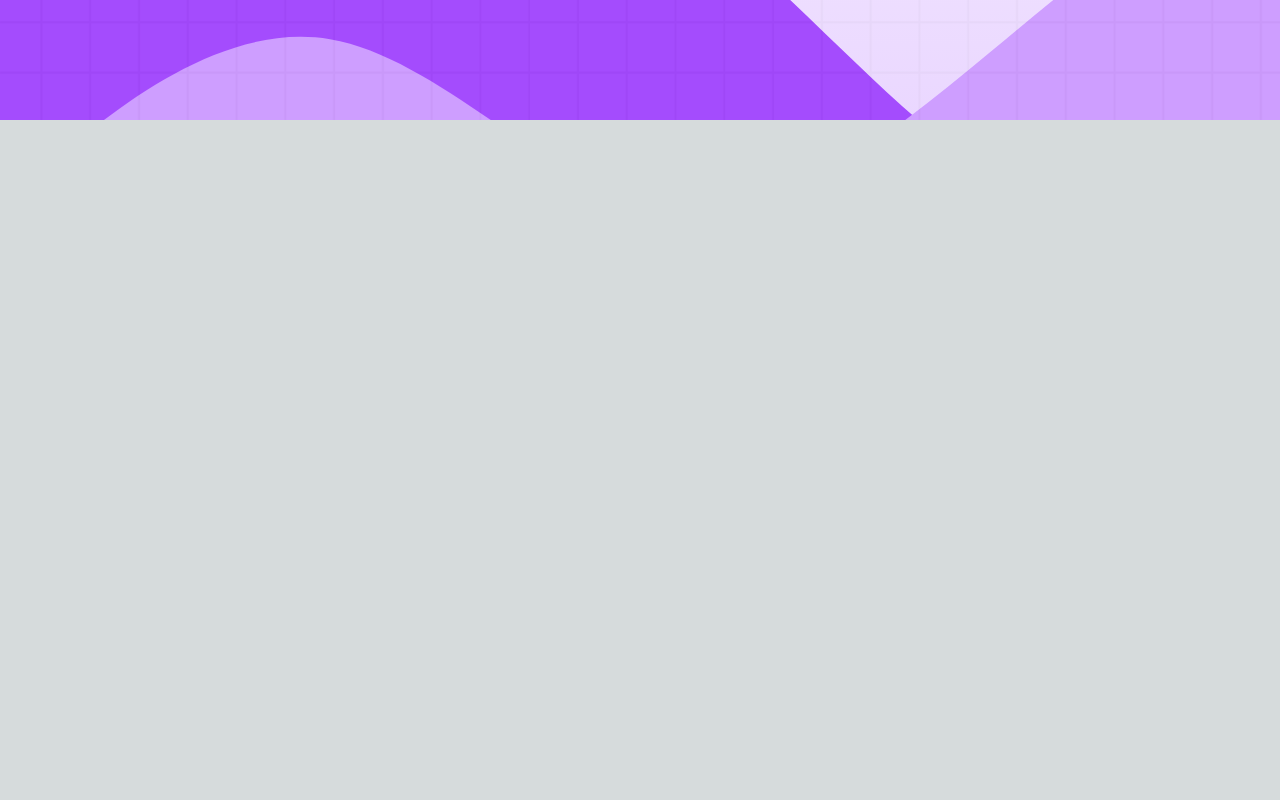
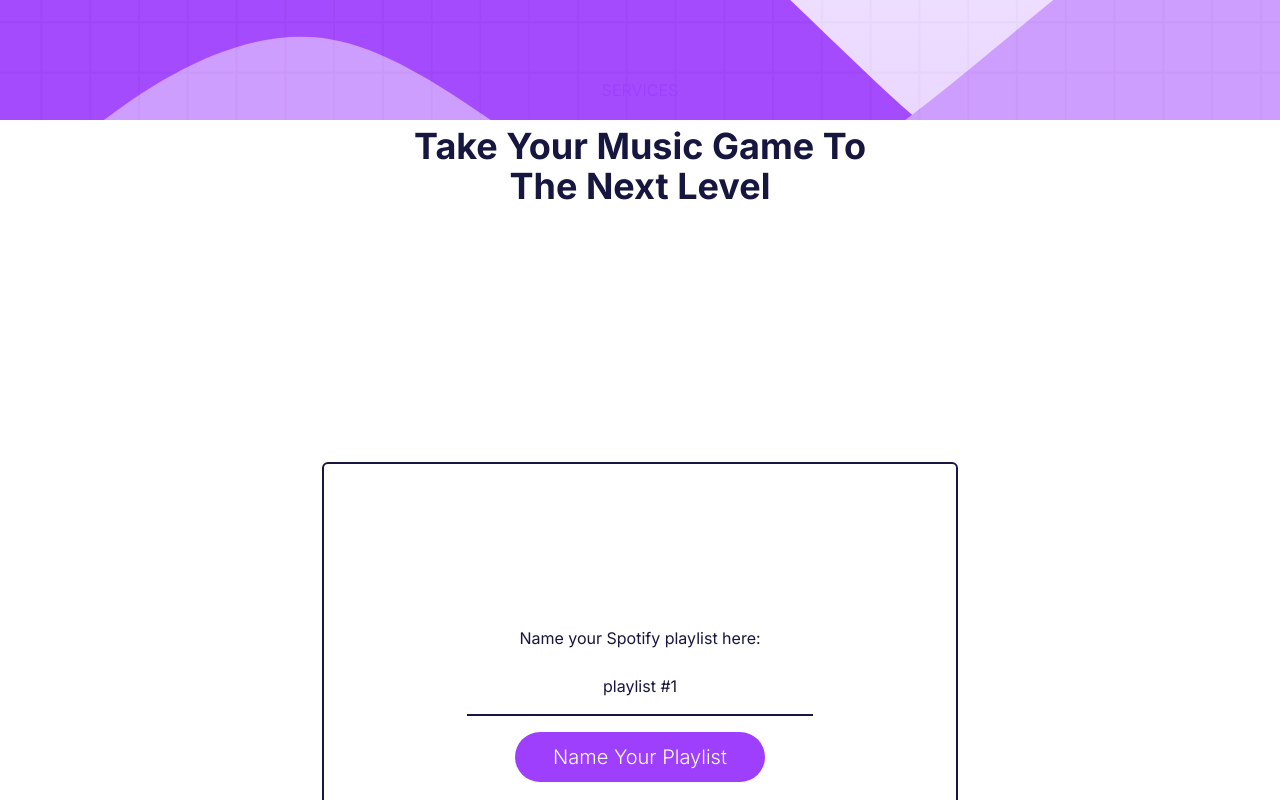
Before and after one commit to Njoe00/Youtube-PlayList-To-Spotify-Converter, a Next.js app: page / in a window 1280 px wide. Shown: the part 760-1560 px from the top of the page. Before the commit the page ends 880 px from the top, so only its background shows below. Built offline with nearby package versions, Linux system fonts and the light colour scheme; a web font is replaced by a local one.

Commit message:
adding module.export envs

```diff
--- a/next.config.js
+++ b/next.config.js
@@ -1,4 +1,10 @@
 /** @type {import('next').NextConfig} */
-const nextConfig = {}
+const nextConfig = {
+  env: {
+    SPOTIFY_API_KEY: process.env.SPOTIFY_API_KEY,
+    SPOTIFY_USER_KEY: process.env.SPOTIFY_USER_KEY,
+    YOUTUBE_API_KEY: process.env.YOUTUBE_API_KEY,
+  },
+};
 
-module.exports = nextConfig
+module.exports = nextConfig;
--- a/src/app/page.tsx
+++ b/src/app/page.tsx
@@ -1,11 +1,10 @@
 "use client";
-import React, { useEffect, useState } from "react";
+import React, { useEffect, useState, useRef } from "react";
 import axios from "axios";
 
 import Header from "../components/header";
 import TitleCard from "../components/titlecard";
-import Playlist from "../components/playlist";
-import YoutubePlaylistTitles from "../components/youtubeplaylist";
+import MusicCard from "../components/musiccard";
 
 type spotifyDataObj = {
   album: { images: [{ url: string }] };
@@ -47,6 +46,12 @@ export default function Home() {
   const [playListId, setPlayListId] = useState<string>();
   const [playListItem, setPlayListItem] = useState<playListItemObj[]>([]);
   const [spotifyPlayListId, setSpotifyPlayListId] = useState("");
+
+  const musicCardRef = useRef();
+
+  const scrollToSection = (ref: any) => {
+    ref.current?.scrollIntoView({ behavior: "smooth" });
+  };
 
   useEffect(() => {
     const hash = window.location.hash;
@@ -143,24 +148,24 @@ export default function Home() {
       <main className="bg-square-pattern h-screen w-screen text-main-text-color bg-cover font-serif">
         <div className="bg-gradient-to-b from-white to-purple-200 h-screen opacity-[.93]">
           <div className="bg-wave-pattern h-full w-full">
-            <TitleCard />
-            {spotifyPlayListId ? (
-              <YoutubePlaylistTitles
-                playListItem={playListItem}
-                setPlayListItem={setPlayListItem}
-                playListId={playListId}
-                setPlayListId={setPlayListId}
-                searchSpotifyTracks={searchSpotifyTracks}
-              />
-            ) : (
-              <Playlist
-                token={token}
-                setSpotifyPlayListId={setSpotifyPlayListId}
-              />
-            )}
+            <TitleCard
+              musicCardRef={musicCardRef}
+              scrollToSection={scrollToSection}
+            />
           </div>
         </div>
       </main>
+      <MusicCard
+        musicCardRef={musicCardRef}
+        spotifyPlayListId={spotifyPlayListId}
+        playListItem={playListItem}
+        setPlayListItem={setPlayListItem}
+        playListId={playListId}
+        setPlayListId={setPlayListId}
+        searchSpotifyTracks={searchSpotifyTracks}
+        token={token}
+        setSpotifyPlayListId={setSpotifyPlayListId}
+      />
     </div>
   );
 }
--- a/src/components/musiccard.tsx
+++ b/src/components/musiccard.tsx
@@ -30,9 +30,12 @@ export default function MusicCard({
       ref={musicCardRef as React.RefObject<HTMLDivElement>}
       className="bg-white text-main-text-color w-screen h-screen justify-center flex flex-col items-center"
     >
-      <h2 className="text-xl font-thin flex justify-center flex-row pb-48">
-        Add your playlist link below
-      </h2>
+      <div className="text-center">
+        <h1 className="text-primary-color mb-6">SERVICES</h1>
+        <h2 className="text-4xl font-bold flex justify-center text-center flex-row pb-64">
+          Take Your Music Game To <br /> The Next Level
+        </h2>
+      </div>
       {spotifyPlayListId ? (
         <YoutubePlaylistTitles
           playListItem={playListItem}
--- a/src/components/playlist.tsx
+++ b/src/components/playlist.tsx
@@ -42,10 +42,10 @@ export default function Playlist({
 
   return (
     <div className="z-40 flex ">
-      <div className="flex-col items-center flex">
+      <div className="flex-col items-center flex w-[635.64px] rounded-md border-main-text-color focus-within:border-primary-color justify-center h-[500px] border-2">
         <h1>Name your Spotify playlist here:</h1>
         <input
-          className="p-4 px-14 mt-2 rounded-md text-center"
+          className="p-4 px-14 mt-2 text-center outline-none border-b-2 border-main-text-color focus:border-primary-color"
           type="text"
           placeholder="Playlist Name"
           value={playlistName}
--- a/tailwind.config.ts
+++ b/tailwind.config.ts
@@ -8,6 +8,14 @@ const config: Config = {
   ],
   theme: {
     extend: {
+      screens: {
+        xxl: "1200px",
+        xl: "1024px",
+        lg: "900px",
+        md: "768px",
+        sm: "576px",
+        xs: "375px",
+      },
       fontFamily: {
         serif: ["var(--sans-serif)"],
       },
```
Also changed, not shown: 1 other file (tests, documents, lock files or other folders).
